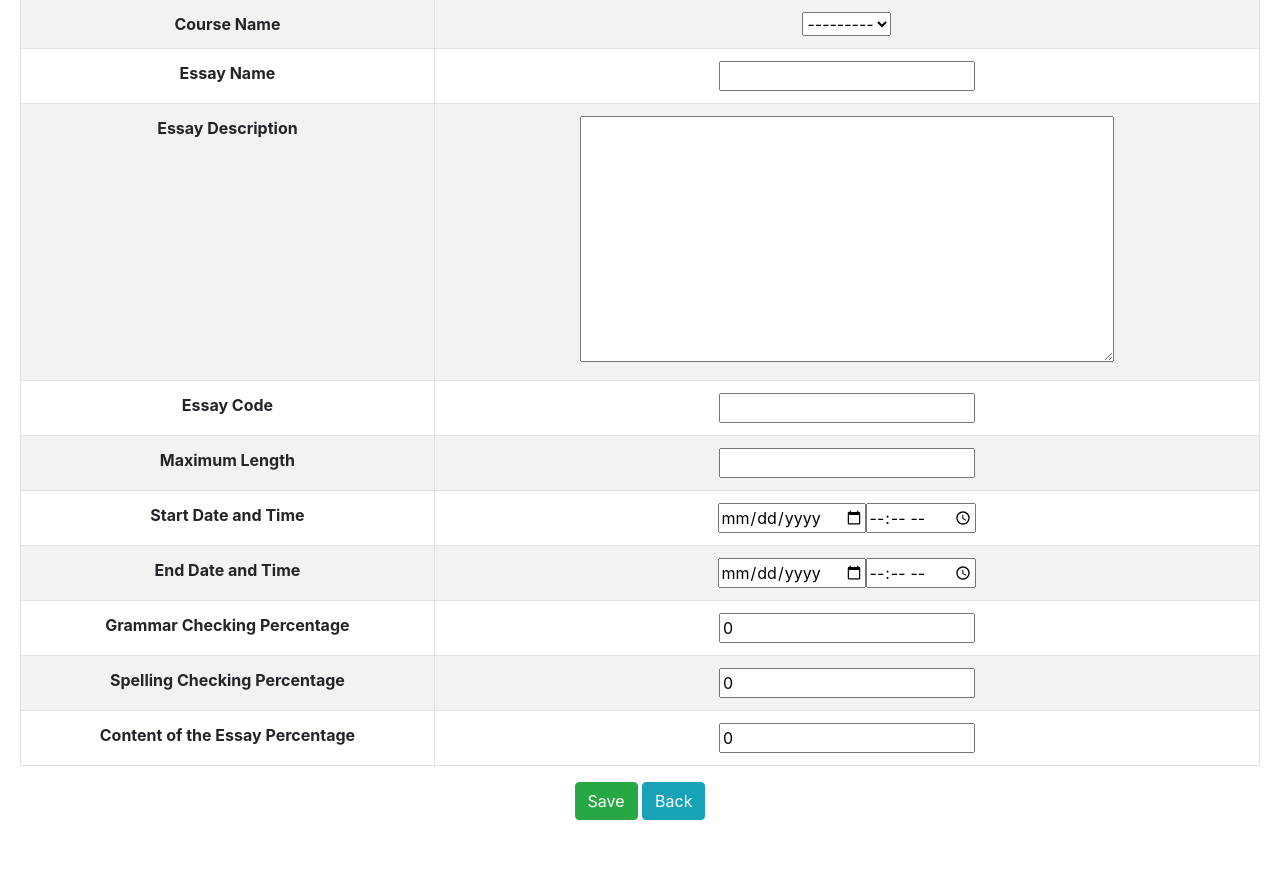
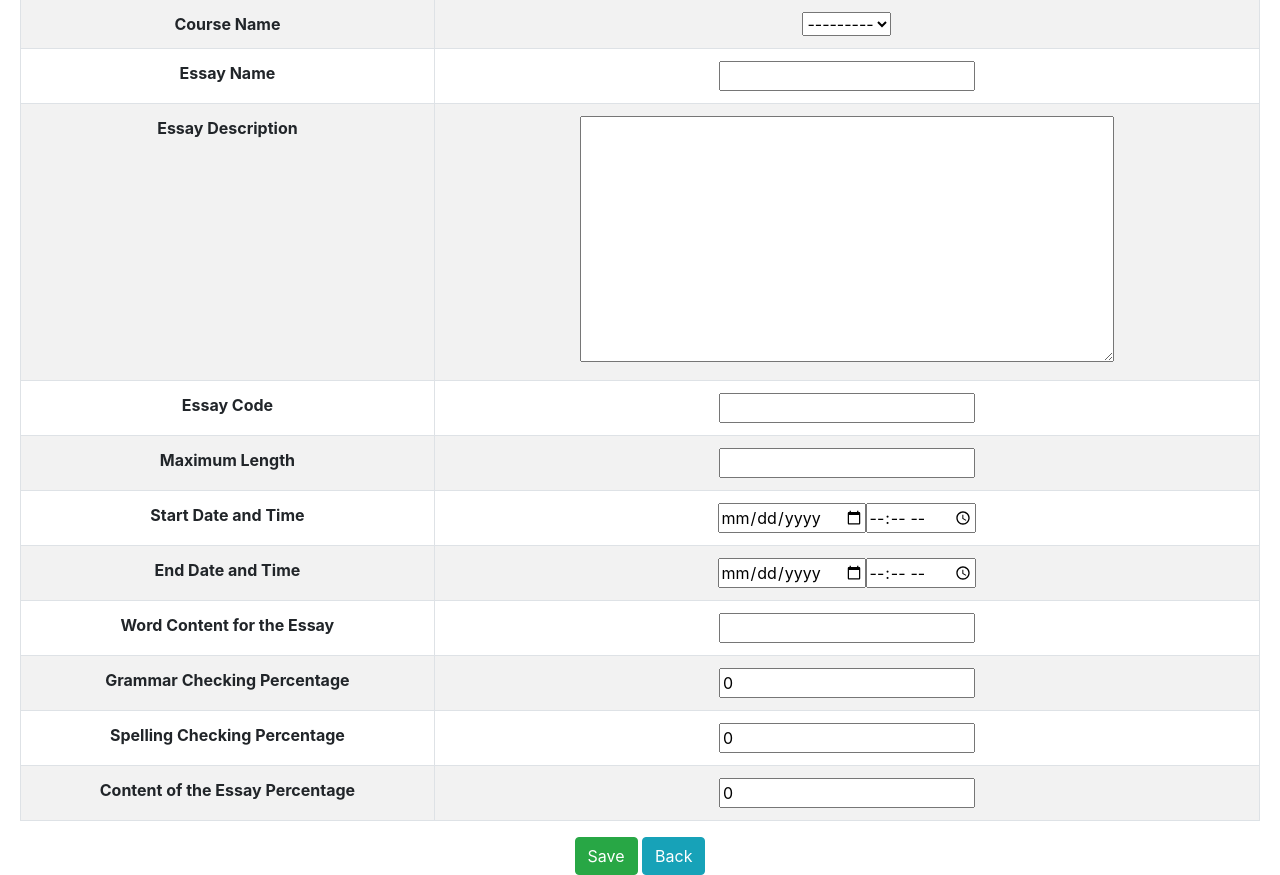
Before and after one commit to vdmamaril06/isanaysay, a Django app: page /isanaysay/add_essay in a window 1280 px wide. Shown: the part 105-980 px from the top of the page. Before the commit the page ends 925 px from the top, so only its background shows below. Run offline with Django 3.2, Linux system fonts and the light colour scheme; data comes from the database, SQL or seed files in the repository; lists and menus that the app fills with data are empty; some libraries are stand-ins or nearby versions.

Commit message:
Added the automatic content of the essay scoring and adding of words to be checked in the contents of the essays.

```diff
--- a/templates/add_essay.html
+++ b/templates/add_essay.html
@@ -39,6 +39,10 @@ $("#id_start_date_time_0").datepicker();
 						<th>{{ essay_form.end_date_time }}</th>
 					</tr>
 					<tr>
+						<th>Word Content for the Essay</th>
+						<th>{{ essay_form.words }}</th>
+					</tr>
+					<tr>
 						<th>Grammar Checking Percentage</th>
 						<th>{{ essay_form.criteria_no_1 }}</th>
 					</tr>
--- a/templates/list_essay_submission.html
+++ b/templates/list_essay_submission.html
@@ -74,13 +74,14 @@
       <p class="card-text" style="float:left;margin-bottom:0px;"><b>Teacher:</b> {{ essay_submission.essay.course.teacher }}</p><br/>
       <p class="card-text" style="float:left; margin-bottom:0px;text-align: left; clear:both;"><b>Submitted Date:</b> {{ essay_submission.submitted_date }}</p><br/><br/>
       <p class="card-text" style="float:left; margin-bottom:0px;text-align: left;"><b>Total Score:</b> {{ essay_submission.get_total_score }}%</p>
-      <p class="card-text" style="float:left; margin-bottom:0px;text-align: left;"><b>Grammar Score ({{essay_submission.essay.criteria_no_1}}%)::</b> {{ essay_submission.grammar_score }}%</p>
-      <p class="card-text" style="float:left; margin-bottom:0px;text-align: left;"><b>Spelling Score ({{essay_submission.essay.criteria_no_2}}%)::</b> {{ essay_submission.spelling_score }}%</p>
+      <p class="card-text" style="float:left; margin-bottom:0px;text-align: left;"><b>Grammar Score ({{essay_submission.essay.criteria_no_1}}%):</b> {{ essay_submission.grammar_score }}%</p>
+      <p class="card-text" style="float:left; margin-bottom:0px;text-align: left;"><b>Spelling Score ({{essay_submission.essay.criteria_no_2}}%):</b> {{ essay_submission.spelling_score }}%</p>
       <p class="card-text" style="float:left; margin-bottom:0px;text-align: left;"><b>Content Score ({{essay_submission.essay.criteria_no_3}}%):</b> {{ essay_submission.content_score }}%</p>
     </div>
     <div class="card-footer border-success">
       <small class="text-muted">Status: Checked already.</small>
     </div>
+  </div>
 
         {% endif %}
         {% empty %}
--- a/templates/update_essay.html
+++ b/templates/update_essay.html
@@ -39,6 +39,10 @@ $("#id_start_date_time_0").datepicker();
 						<th>{{ essay_form.end_date_time }}</th>
 					</tr>
 					<tr>
+						<th>Word Content for the Essay</th>
+						<th>{{ essay_form.words }}</th>
+					</tr>
+					<tr>
 						<th>Grammar Checking Percentage</th>
 						<th>{{ essay_form.criteria_no_1 }}</th>
 					</tr>
--- a/users/models.py
+++ b/users/models.py
@@ -62,7 +62,7 @@ class Essay(models.Model):
     criteria_no_1 = models.FloatField(verbose_name="Grammar",default=0)
     criteria_no_2 = models.FloatField(verbose_name="Spelling",default=0)
     criteria_no_3 = models.FloatField(verbose_name="Content",default=0)
-    word = models.CharField(verbose_name="Words",max_length=10000,default="")
+    words = models.CharField(verbose_name="Words",max_length=10000,default="")
 
     def __str__(self):
         return "%s" % self.name
--- a/users/views.py
+++ b/users/views.py
@@ -196,14 +196,19 @@ def add_essay_submission(request,essay_id):
     user_id = request.user.id
     essay = Essay.objects.get(id=essay_id)
     date_today = datetime.datetime.now().replace(tzinfo=utc)
+
     if request.method == "POST":
         form = EssaySubmissionForm(request.POST)
         if form.is_valid():
-            form.save()
+            print("This is the content score: " + str(form.cleaned_data['content_score']))
+            instance = form.save(commit=False)
+            instance.content_score = grade_for_essay_content(essay.words,form['content'].value())
+            print("This is the content score 2: " + str(instance.content_score))
+            instance.save()
             return HttpResponseRedirect(reverse_lazy('view-essay-submissions'))
     else:
         context = {
-            'essay_submission_form': EssaySubmissionForm(initial={'essay':essay.id,'student': user_id,'isChecked':'N','grammar_score':0,'spelling_score':0,'content_score':0,'submitted_date':date_today,'checked_date':date_today}),
+            'essay_submission_form': EssaySubmissionForm(initial={'essay':essay.id,'student': user_id,'isChecked':'N','grammar_score':0,'spelling_score':0,'submitted_date':date_today,'checked_date':date_today}),
             'essay': essay,
         }
     return render(request, template, context)
@@ -354,3 +359,11 @@ def view_essay_submission_for_checking(request, essay_submission_id):
             'essay_submission_form': CheckEssaySubmissionForm(instance=essay_submission,initial={'essay':essay_submission.essay.id,'student': user_id,'submitted_date':essay_submission.submitted_date,'checked_date':date_today}),
         }
     return render(request, template, context)
+
+def grade_for_essay_content(words,essay):
+    words = words.split(',')
+    counter = 0
+    for word in words:
+        if word.lower() in essay.lower():
+            counter += 1
+    return (counter/len(words))*100
```
Also changed, not shown: db.sqlite3, users/migrations/0005_auto_20200220_1446.py (added).
